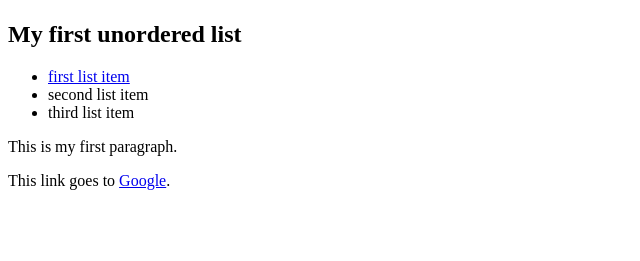
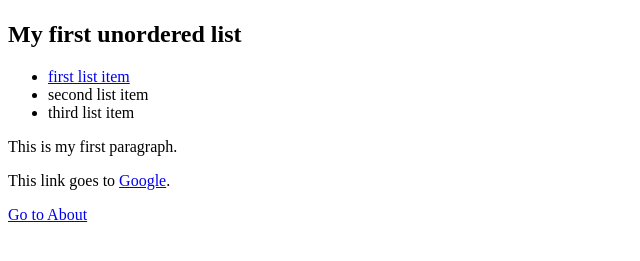
Before and after one commit to jrfogg/project1, a plain HTML site: page index.html in a window 1280 px wide. Shown: the part 59-320 px from the top of the page, without its empty margins (0-640 px from the left). Drawn offline with Linux system fonts and the light colour scheme.

Commit message:
add about link

```diff
--- a/index.html
+++ b/index.html
@@ -16,6 +16,6 @@
   </ul>
   <p>This is my first paragraph.</p>
   <p>This link goes to <a href="https://google.com">Google</a>.</p>
-
+  <p> <a href="about.html">Go to About</a>
 </body>
  </html>
```
